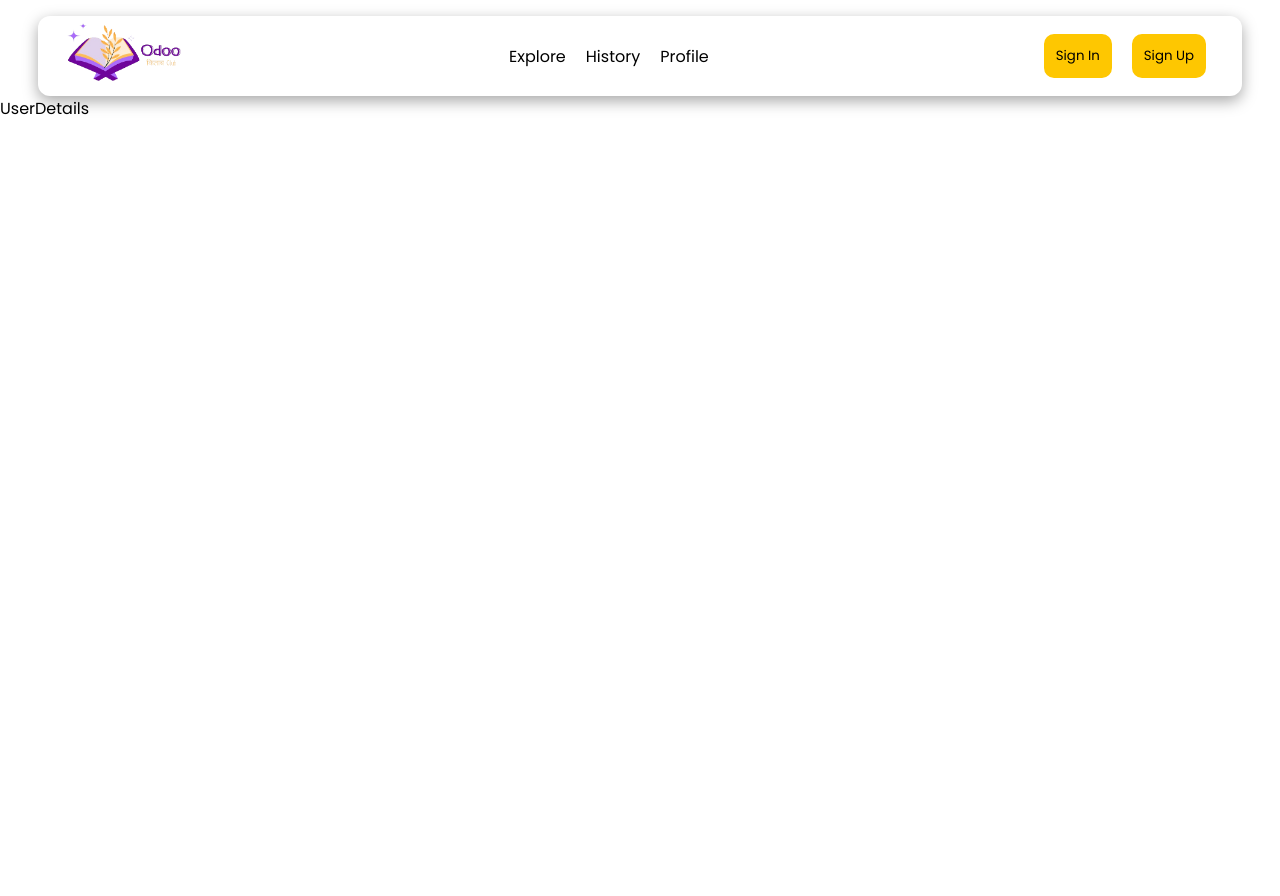
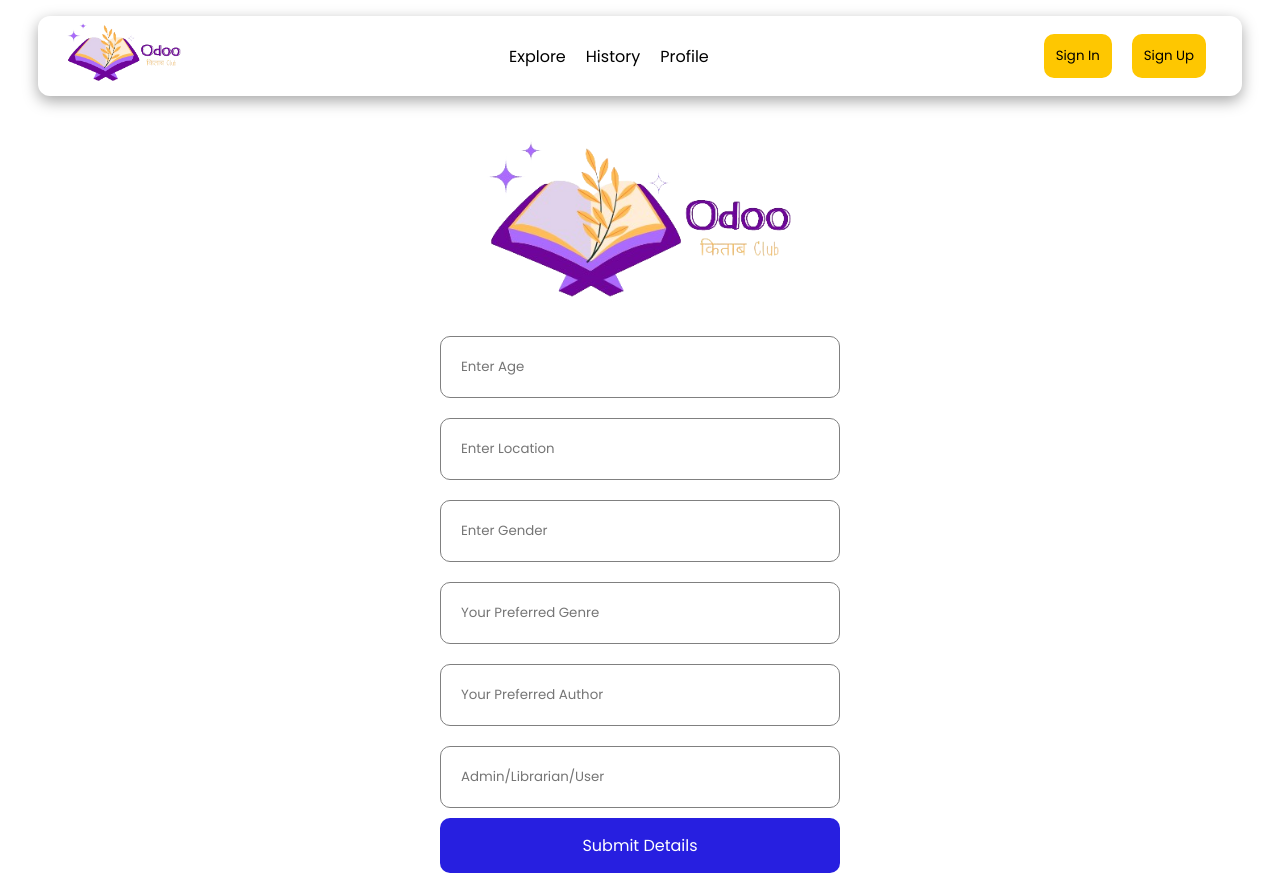
Before and after one commit to mansidw/odoo_final, a React (Create React App) app in the folder frontend/: page /userdetails in a window 1280 px wide. Before the commit the page ends 800 px from the top, so only its background shows below. Built offline with nearby package versions, Linux system fonts and the light colour scheme.

Commit message:
userdetails

```diff
--- a/frontend/package.json
+++ b/frontend/package.json
@@ -13,6 +13,7 @@
     "react-router-dom": "^6.24.1",
     "react-scripts": "5.0.1",
     "react-toastify": "^10.0.5",
+    "uuid4": "^2.0.3",
     "web-vitals": "^2.1.4"
   },
   "scripts": {
--- a/frontend/src/Components/signup/UserDetails.jsx
+++ b/frontend/src/Components/signup/UserDetails.jsx
@@ -1,9 +1,107 @@
-import React from 'react'
+import React, { useState } from "react";
+import { toast } from "react-toastify";
+import "./Login.css";
+import { getToken } from "../../utils/common";
+import axios from "axios";
+import { BASEURL } from "../../utils/endpoint";
 
-function UserDetails() {
+
+var empty_form = {
+    age: "",
+    location: "",
+    gender: "",
+    genre: "",
+    author: "",
+    type: ""
+}
+const UserDetails = () => {
+    const [form, setForm] = useState(empty_form);
+
+    const handleChange = (e) => {
+        setForm({ ...form, [e.target.name]: e.target.value });
+    };
+
+
+    const handleSubmit = async (e) => {
+        e.preventDefault();
+        let submitform = {
+            age: form.age,
+            location: form.location,
+            gender: form.gender,
+            genre: form.genre,
+            author: form.author,
+            type: form.type
+        }
+        console.log(submitform)
+        setForm(empty_form);
+
+        try {
+            const token = await getToken();
+            console.log("token", token)
+            let res = await axios.post(BASEURL + "api/userdetails", submitform, {
+                'headers': {
+                    'X-Firebase-AppCheck': `${token}`
+                }
+            })
+
+            console.log(res.data);
+        } catch (error) {
+            console.log(error);
+        }
+    };
+
     return (
-        <div>UserDetails</div>
-    )
-}
+        <div className="login_container">
+            <div className="login">
+                <img className="sidebar_logo" src="../../logo.png" alt="" />
+                <input
+                    type="number"
+                    name="age"
+                    value={form.age}
+                    placeholder="Enter Age"
+                    onChange={handleChange}
+                />
+                <input
+                    type="text"
+                    name="location"
+                    value={form.location}
+                    placeholder="Enter Location"
+                    onChange={handleChange}
+                />
+                <input
+                    type="text"
+                    name="gender"
+                    value={form.gender}
+                    placeholder="Enter Gender"
+                    onChange={handleChange}
+                />
+                <input
+                    type="text"
+                    name="genre"
+                    value={form.genre}
+                    placeholder="Your Preferred Genre"
+                    onChange={handleChange}
+                />
+                <input
+                    type="text"
+                    name="author"
+                    value={form.author}
+                    placeholder="Your Preferred Author"
+                    onChange={handleChange}
+                />
+                <input
+                    type="text"
+                    name="type"
+                    value={form.type}
+                    placeholder="Admin/Librarian/User"
+                    onChange={handleChange}
+                />
+                <button className="login_button" onClick={handleSubmit}>
+                    Submit Details
+                </button>
+            </div>
+        </div>
+    );
+};
 
-export default UserDetails
+export default UserDetails;
--- a/frontend/src/components/signup/Login.jsx
+++ b/frontend/src/components/signup/Login.jsx
@@ -39,6 +39,7 @@ const Login = () => {
         try {
             let result = await signInWithPopup(auth, provider);
             setToken(await result.user.getIdToken());
+            console.log(result)
             console.log(result.user.displayName);
             console.log(result.user.email);
             console.log(result.user.uid);
--- /dev/null
+++ b/frontend/src/utils/endpoint.js
@@ -0,0 +1 @@
+export const BASEURL = "http://127.0.0.1:5000/";
```
Also changed, not shown: 2 other files (tests, documents, lock files or other folders).
